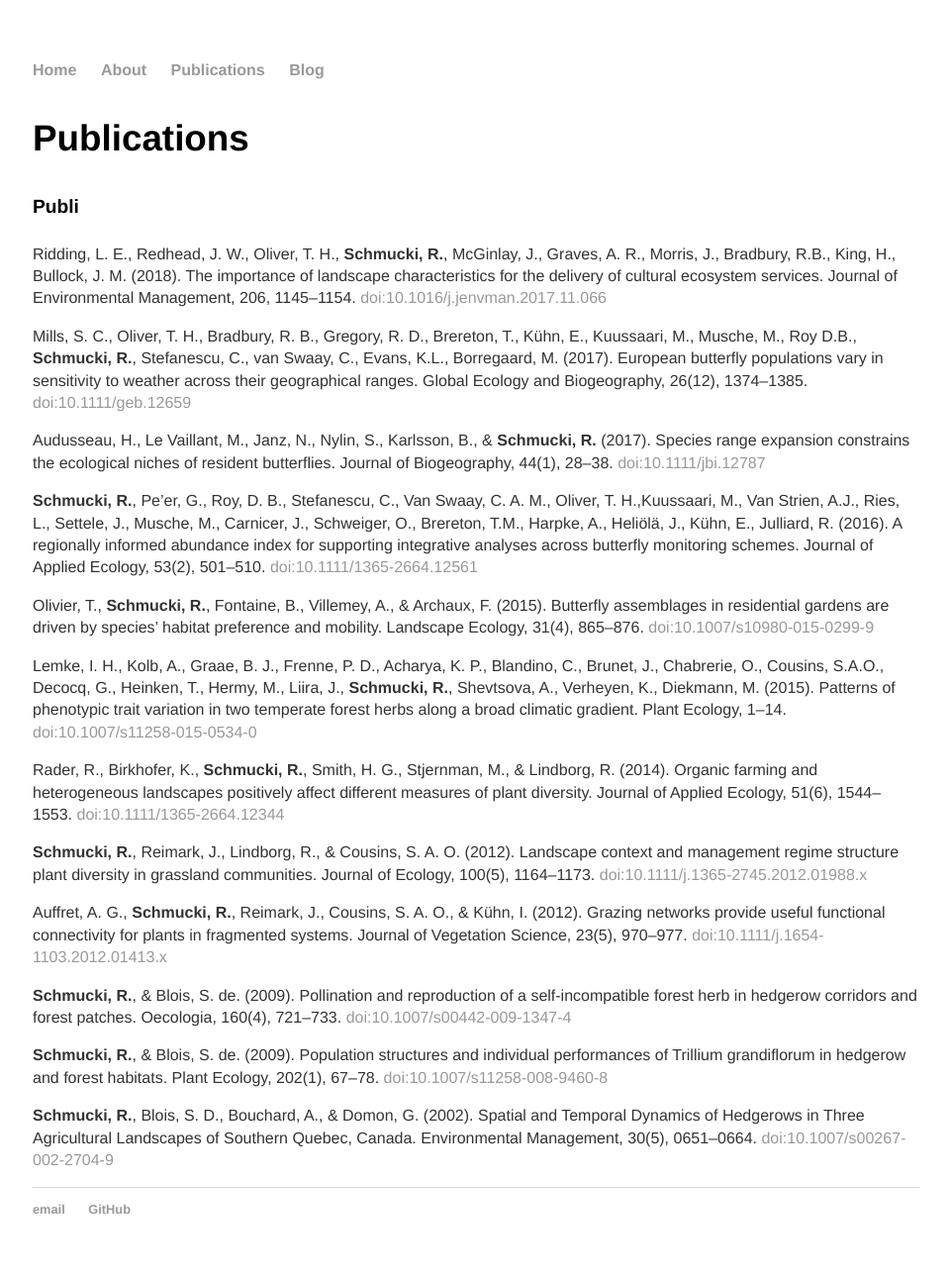
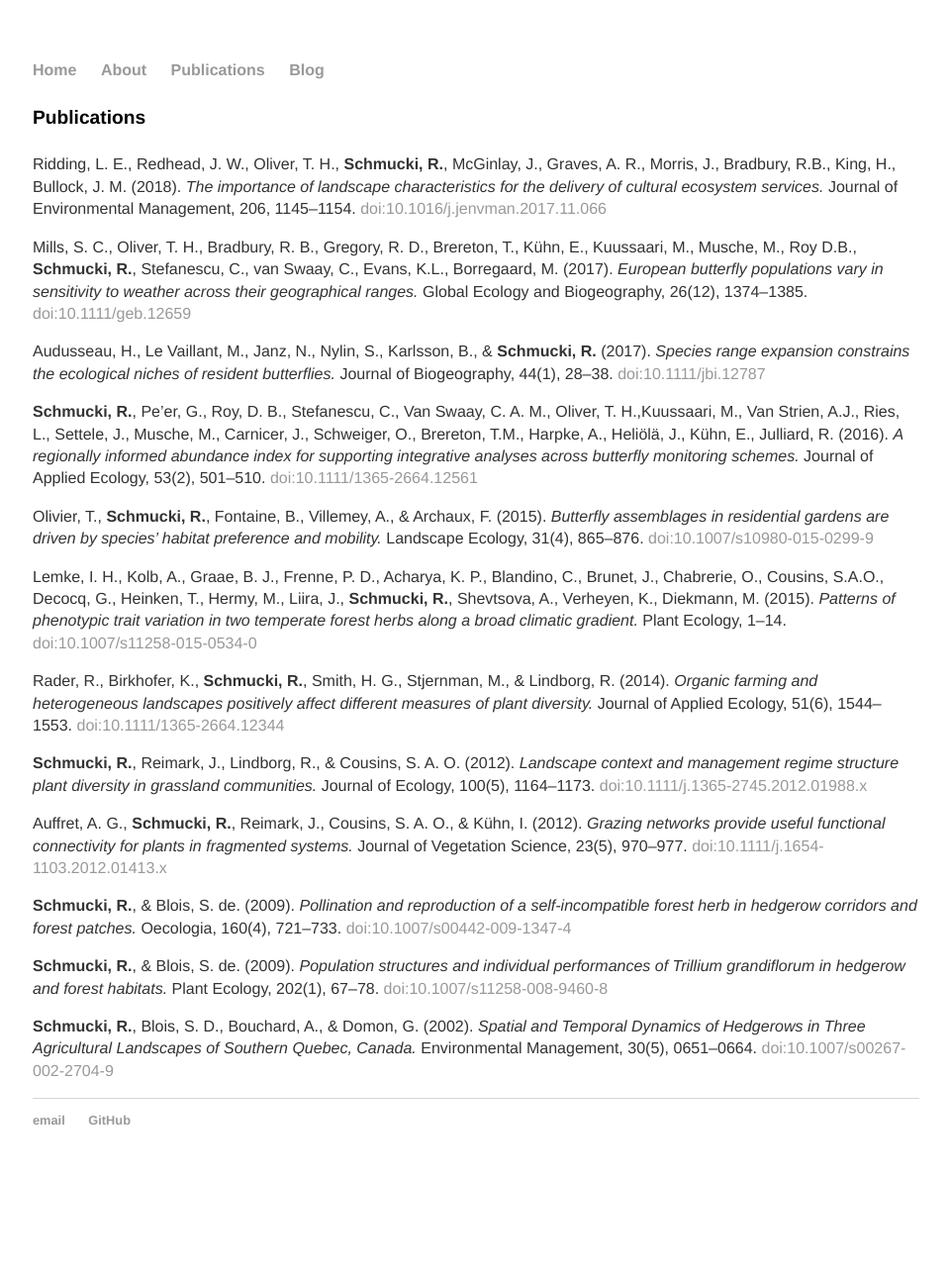
Before and after one commit to RetoSchmucki/RetoSchmucki.github.io, a Jekyll site: the page built from publications/index.md, in a window 1280 px wide. Shown: the whole page at 99% size, without its empty margins (159-1118 px from the left). Built offline with Jekyll 4.4.1, drawn with Linux system fonts in a browser that asks for light colours; after the commit the page ends 1201 px from its top, so only the background shows below that.

```diff
--- a/publications/index.md
+++ b/publications/index.md
@@ -3,30 +3,29 @@ layout: default
 title: Publications
 ---
 
-### Publications
-#### Publi
+#### Publications
 
-Ridding, L. E., Redhead, J. W., Oliver, T. H., **Schmucki, R.**, McGinlay, J., Graves, A. R., Morris, J., Bradbury, R.B., King, H., Bullock, J. M. (2018). The importance of landscape characteristics for the delivery of cultural ecosystem services. Journal of Environmental Management, 206, 1145–1154. [doi:10.1016/j.jenvman.2017.11.066](https://doi.org/10.1016/j.jenvman.2017.11.066)
+Ridding, L. E., Redhead, J. W., Oliver, T. H., **Schmucki, R.**, McGinlay, J., Graves, A. R., Morris, J., Bradbury, R.B., King, H., Bullock, J. M. (2018). *The importance of landscape characteristics for the delivery of cultural ecosystem services.* Journal of Environmental Management, 206, 1145–1154. [doi:10.1016/j.jenvman.2017.11.066](https://doi.org/10.1016/j.jenvman.2017.11.066)
 
-Mills, S. C., Oliver, T. H., Bradbury, R. B., Gregory, R. D., Brereton, T., Kühn, E., Kuussaari, M., Musche, M., Roy D.B., **Schmucki, R.**, Stefanescu, C., van Swaay, C., Evans, K.L., Borregaard, M. (2017). European butterfly populations vary in sensitivity to weather across their geographical ranges. Global Ecology and Biogeography, 26(12), 1374–1385. [doi:10.1111/geb.12659](https://doi.org/10.1111/geb.12659)
+Mills, S. C., Oliver, T. H., Bradbury, R. B., Gregory, R. D., Brereton, T., Kühn, E., Kuussaari, M., Musche, M., Roy D.B., **Schmucki, R.**, Stefanescu, C., van Swaay, C., Evans, K.L., Borregaard, M. (2017). *European butterfly populations vary in sensitivity to weather across their geographical ranges.* Global Ecology and Biogeography, 26(12), 1374–1385. [doi:10.1111/geb.12659](https://doi.org/10.1111/geb.12659)
 
-Audusseau, H., Le Vaillant, M., Janz, N., Nylin, S., Karlsson, B., & **Schmucki, R.** (2017). Species range expansion constrains the ecological niches of resident butterflies. Journal of Biogeography, 44(1), 28–38. [doi:10.1111/jbi.12787](https://doi.org/10.1111/jbi.12787)
+Audusseau, H., Le Vaillant, M., Janz, N., Nylin, S., Karlsson, B., & **Schmucki, R.** (2017). *Species range expansion constrains the ecological niches of resident butterflies.* Journal of Biogeography, 44(1), 28–38. [doi:10.1111/jbi.12787](https://doi.org/10.1111/jbi.12787)
 
-**Schmucki, R.**, Pe’er, G., Roy, D. B., Stefanescu, C., Van Swaay, C. A. M., Oliver, T. H.,Kuussaari, M., Van Strien, A.J., Ries, L., Settele, J., Musche, M., Carnicer, J., Schweiger, O., Brereton, T.M., Harpke, A., Heliölä, J., Kühn, E.,  Julliard, R. (2016). A regionally informed abundance index for supporting integrative analyses across butterfly monitoring schemes. Journal of Applied Ecology, 53(2), 501–510. [doi:10.1111/1365-2664.12561](https://doi.org/10.1111/1365-2664.12561)
+**Schmucki, R.**, Pe’er, G., Roy, D. B., Stefanescu, C., Van Swaay, C. A. M., Oliver, T. H.,Kuussaari, M., Van Strien, A.J., Ries, L., Settele, J., Musche, M., Carnicer, J., Schweiger, O., Brereton, T.M., Harpke, A., Heliölä, J., Kühn, E.,  Julliard, R. (2016). *A regionally informed abundance index for supporting integrative analyses across butterfly monitoring schemes.* Journal of Applied Ecology, 53(2), 501–510. [doi:10.1111/1365-2664.12561](https://doi.org/10.1111/1365-2664.12561)
 
-Olivier, T., **Schmucki, R.**, Fontaine, B., Villemey, A., & Archaux, F. (2015). Butterfly assemblages in residential gardens are driven by species’ habitat preference and mobility. Landscape Ecology, 31(4), 865–876. [doi:10.1007/s10980-015-0299-9](https://doi.org/10.1007/s10980-015-0299-9)
+Olivier, T., **Schmucki, R.**, Fontaine, B., Villemey, A., & Archaux, F. (2015). *Butterfly assemblages in residential gardens are driven by species’ habitat preference and mobility.* Landscape Ecology, 31(4), 865–876. [doi:10.1007/s10980-015-0299-9](https://doi.org/10.1007/s10980-015-0299-9)
 
 Lemke, I. H., Kolb, A., Graae, B. J., Frenne, P. D., Acharya, K. P., Blandino, C., Brunet, J., Chabrerie, O., Cousins, S.A.O., Decocq, G., Heinken, T., Hermy, M.,
-Liira, J., **Schmucki, R.**, Shevtsova, A., Verheyen, K., Diekmann, M. (2015). Patterns of phenotypic trait variation in two temperate forest herbs along a broad climatic gradient. Plant Ecology, 1–14. [doi:10.1007/s11258-015-0534-0](https://doi.org/10.1007/s11258-015-0534-0)
+Liira, J., **Schmucki, R.**, Shevtsova, A., Verheyen, K., Diekmann, M. (2015). *Patterns of phenotypic trait variation in two temperate forest herbs along a broad climatic gradient.* Plant Ecology, 1–14. [doi:10.1007/s11258-015-0534-0](https://doi.org/10.1007/s11258-015-0534-0)
 
-Rader, R., Birkhofer, K., **Schmucki, R.**, Smith, H. G., Stjernman, M., & Lindborg, R. (2014). Organic farming and heterogeneous landscapes positively affect different measures of plant diversity. Journal of Applied Ecology, 51(6), 1544–1553. [doi:10.1111/1365-2664.12344](https://doi.org/10.1111/1365-2664.12344)
+Rader, R., Birkhofer, K., **Schmucki, R.**, Smith, H. G., Stjernman, M., & Lindborg, R. (2014). *Organic farming and heterogeneous landscapes positively affect different measures of plant diversity.* Journal of Applied Ecology, 51(6), 1544–1553. [doi:10.1111/1365-2664.12344](https://doi.org/10.1111/1365-2664.12344)
 
-**Schmucki, R.**, Reimark, J., Lindborg, R., & Cousins, S. A. O. (2012). Landscape context and management regime structure plant diversity in grassland communities. Journal of Ecology, 100(5), 1164–1173. [doi:10.1111/j.1365-2745.2012.01988.x](https://doi.org/10.1111/j.1365-2745.2012.01988.x)
+**Schmucki, R.**, Reimark, J., Lindborg, R., & Cousins, S. A. O. (2012). *Landscape context and management regime structure plant diversity in grassland communities.* Journal of Ecology, 100(5), 1164–1173. [doi:10.1111/j.1365-2745.2012.01988.x](https://doi.org/10.1111/j.1365-2745.2012.01988.x)
 
-Auffret, A. G., **Schmucki, R.**, Reimark, J., Cousins, S. A. O., & Kühn, I. (2012). Grazing networks provide useful functional connectivity for plants in fragmented systems. Journal of Vegetation Science, 23(5), 970–977. [doi:10.1111/j.1654-1103.2012.01413.x](https://doi.org/10.1111/j.1654-1103.2012.01413.x)
+Auffret, A. G., **Schmucki, R.**, Reimark, J., Cousins, S. A. O., & Kühn, I. (2012). *Grazing networks provide useful functional connectivity for plants in fragmented systems.* Journal of Vegetation Science, 23(5), 970–977. [doi:10.1111/j.1654-1103.2012.01413.x](https://doi.org/10.1111/j.1654-1103.2012.01413.x)
 
-**Schmucki, R.**, & Blois, S. de. (2009). Pollination and reproduction of a self-incompatible forest herb in hedgerow corridors and forest patches. Oecologia, 160(4), 721–733. [doi:10.1007/s00442-009-1347-4](https://doi.org/10.1007/s00442-009-1347-4)
+**Schmucki, R.**, & Blois, S. de. (2009). *Pollination and reproduction of a self-incompatible forest herb in hedgerow corridors and forest patches.* Oecologia, 160(4), 721–733. [doi:10.1007/s00442-009-1347-4](https://doi.org/10.1007/s00442-009-1347-4)
 
-**Schmucki, R.**, & Blois, S. de. (2009). Population structures and individual performances of Trillium grandiflorum in hedgerow and forest habitats. Plant Ecology, 202(1), 67–78. [doi:10.1007/s11258-008-9460-8](https://doi.org/10.1007/s11258-008-9460-8)
+**Schmucki, R.**, & Blois, S. de. (2009). *Population structures and individual performances of Trillium grandiflorum in hedgerow and forest habitats.* Plant Ecology, 202(1), 67–78. [doi:10.1007/s11258-008-9460-8](https://doi.org/10.1007/s11258-008-9460-8)
 
-**Schmucki, R.**, Blois, S. D., Bouchard, A., & Domon, G. (2002). Spatial and Temporal Dynamics of Hedgerows in Three Agricultural Landscapes of Southern Quebec, Canada. Environmental Management, 30(5), 0651–0664. [doi:10.1007/s00267-002-2704-9](https://doi.org/10.1007/s00267-002-2704-9)
+**Schmucki, R.**, Blois, S. D., Bouchard, A., & Domon, G. (2002). *Spatial and Temporal Dynamics of Hedgerows in Three Agricultural Landscapes of Southern Quebec, Canada.* Environmental Management, 30(5), 0651–0664. [doi:10.1007/s00267-002-2704-9](https://doi.org/10.1007/s00267-002-2704-9)
```
Also changed, not shown: about/index.html (deleted, +0 -16 lines), about/index.md (added, +9 -0 lines).
